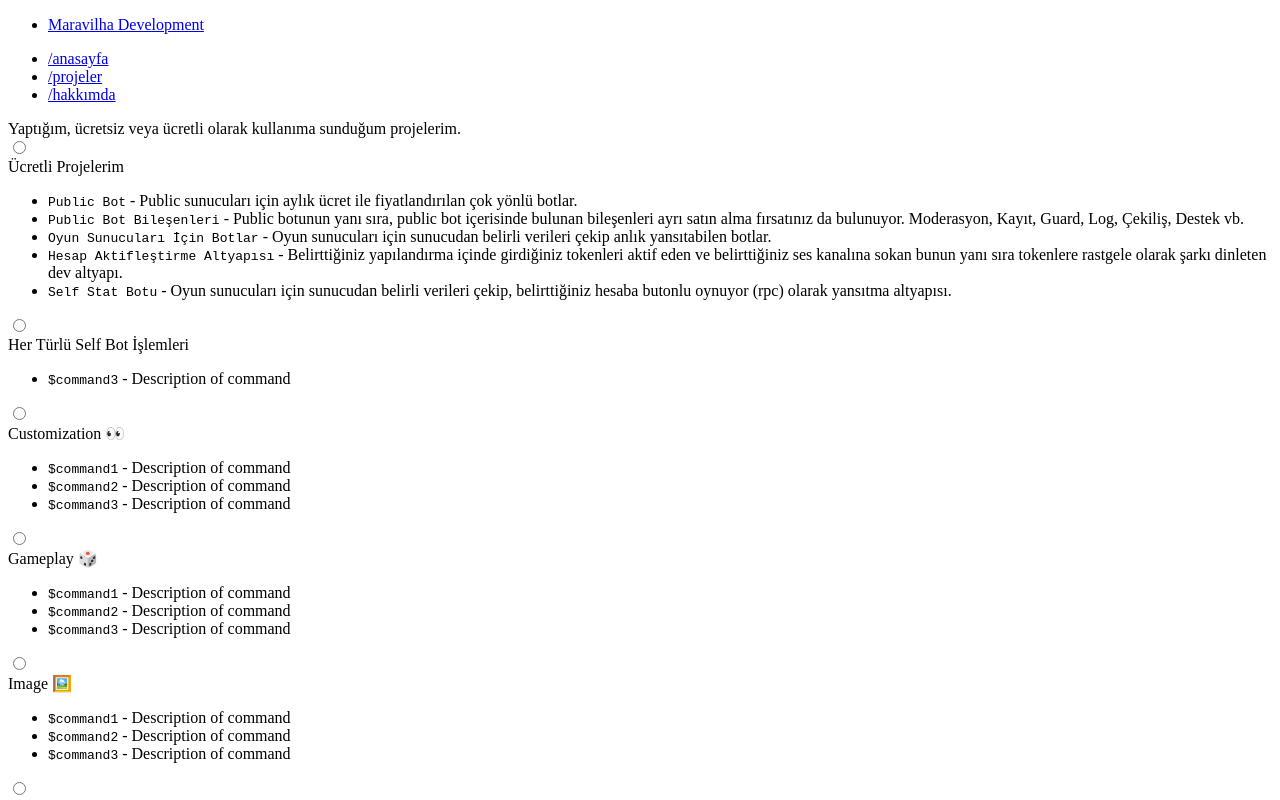
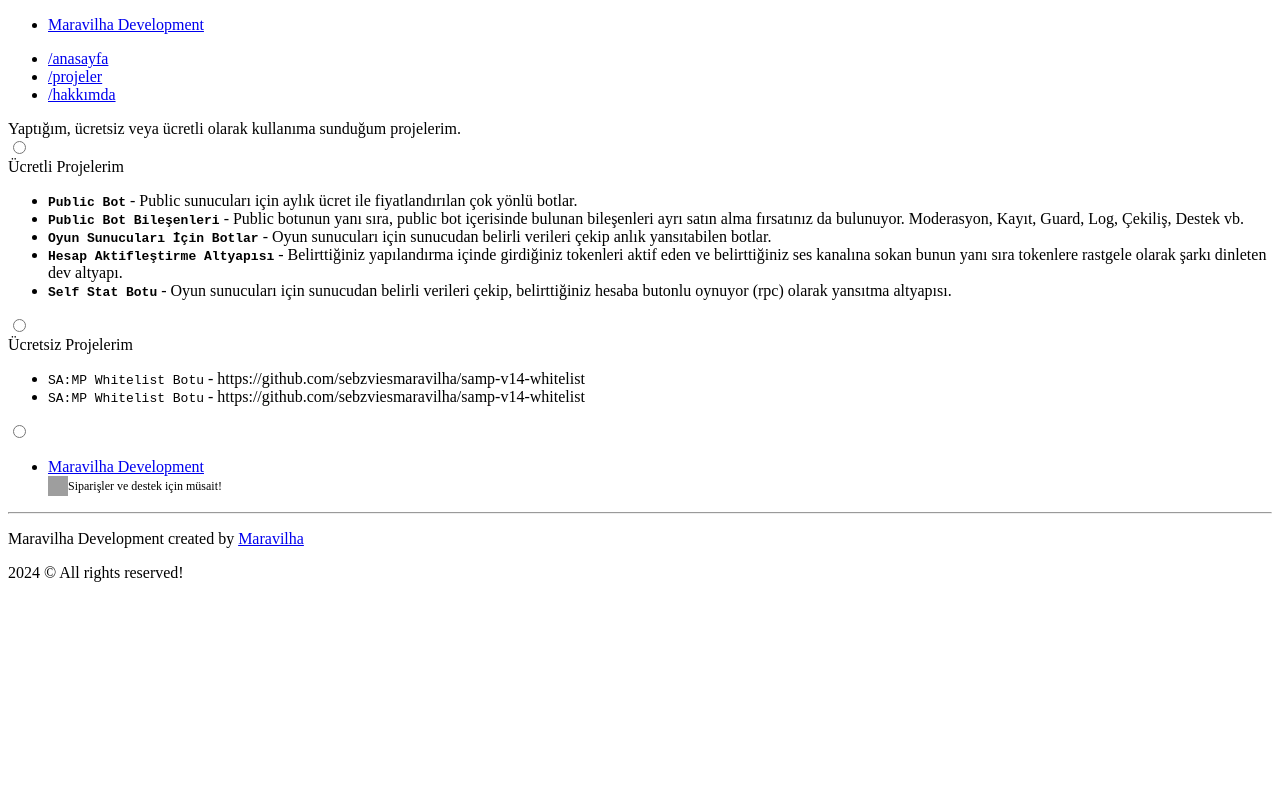
Before and after one commit to sebzviesmaravilha/maravilha-main, a Next.js app: page /projects in a window 1280 px wide. Shown: the top 800 px of the page. Built offline with nearby package versions, Linux system fonts and the light colour scheme; grey boxes are pictures that could not be loaded.

Commit message:
Update projects.js

```diff
--- a/src/pages/projects.js
+++ b/src/pages/projects.js
@@ -39,23 +39,23 @@
             <div className="box-content p-color">
               <ul>
                 <li>
-                  <kbd>Public Bot</kbd> -{" "}
+                  <strong><kbd>Public Bot</kbd></strong> -{" "}
                   <span className="p-color">Public sunucuları için aylık ücret ile fiyatlandırılan çok yönlü botlar.</span>
                 </li>
                 <li>
-                  <kbd>Public Bot Bileşenleri</kbd> -{" "}
+                  <strong><kbd>Public Bot Bileşenleri</kbd></strong> -{" "}
                   <span className="p-color">Public botunun yanı sıra, public bot içerisinde bulunan bileşenleri ayrı satın alma fırsatınız da bulunuyor. Moderasyon, Kayıt, Guard, Log, Çekiliş, Destek vb.</span>
                 </li>
                 <li>
-                  <kbd>Oyun Sunucuları İçin Botlar</kbd> -{" "}
+                  <strong><kbd>Oyun Sunucuları İçin Botlar</kbd></strong> -{" "}
                   <span className="p-color">Oyun sunucuları için sunucudan belirli verileri çekip anlık yansıtabilen botlar.</span>
                 </li>
                 <li>
-                  <kbd>Hesap Aktifleştirme Altyapısı</kbd> -{" "}
+                  <strong><kbd>Hesap Aktifleştirme Altyapısı</kbd></strong> -{" "}
                   <span className="p-color">Belirttiğiniz yapılandırma içinde girdiğiniz tokenleri aktif eden ve belirttiğiniz ses kanalına sokan bunun yanı sıra tokenlere rastgele olarak şarkı dinleten dev altyapı.</span>
                 </li>
                 <li>
-                  <kbd>Self Stat Botu</kbd> -{" "}
+                  <strong><kbd>Self Stat Botu</kbd></strong> -{" "}
                   <span className="p-color">Oyun sunucuları için sunucudan belirli verileri çekip, belirttiğiniz hesaba butonlu oynuyor (rpc) olarak yansıtma altyapısı.</span>
                 </li>
               </ul>
@@ -64,85 +64,18 @@
           <input type="radio" name="accordion" id="cb2" />
           <section className="box">
             <label className="box-title p-color" htmlFor="cb2">
-              Her Türlü Self Bot İşlemleri
+              Ücretsiz Projelerim
             </label>
             <label className="box-close" htmlFor="acc-close"></label>
             <div className="box-content p-color">
               <ul>
                 <li>
-                  <kbd>$command3</kbd> -{" "}
-                  <span className="p-color">Description of command</span>
-                </li>
-              </ul>
-            </div>
-          </section>
-          <input type="radio" name="accordion" id="cb3" />
-          <section className="box">
-            <label className="box-title p-color" htmlFor="cb3">
-              Customization 👀
-            </label>
-            <label className="box-close" htmlFor="acc-close"></label>
-            <div className="box-content p-color">
-              <ul>
-                <li>
-                  <kbd>$command1</kbd> -{" "}
-                  <span className="p-color">Description of command</span>
+                  <kbd>SA:MP Whitelist Botu</kbd> -{" "}
+                  <span className="p-color">https://github.com/sebzviesmaravilha/samp-v14-whitelist</span>
                 </li>
                 <li>
-                  <kbd>$command2</kbd> -{" "}
-                  <span className="p-color">Description of command</span>
-                </li>
-                <li>
-                  <kbd>$command3</kbd> -{" "}
-                  <span className="p-color">Description of command</span>
-                </li>
-              </ul>
-            </div>
-          </section>
-
-          <input type="radio" name="accordion" id="cb4" />
-          <section className="box">
-            <label className="box-title p-color" htmlFor="cb4">
-              Gameplay 🎲
-            </label>
-            <label className="box-close" htmlFor="acc-close"></label>
-            <div className="box-content p-color">
-              <ul>
-                <li>
-                  <kbd>$command1</kbd> -{" "}
-                  <span className="p-color">Description of command</span>
-                </li>
-                <li>
-                  <kbd>$command2</kbd> -{" "}
-                  <span className="p-color">Description of command</span>
-                </li>
-                <li>
-                  <kbd>$command3</kbd> -{" "}
-                  <span className="p-color">Description of command</span>
-                </li>
-              </ul>
-            </div>
-          </section>
-
-          <input type="radio" name="accordion" id="cb5" />
-          <section className="box">
-            <label className="box-title p-color" htmlFor="cb5">
-              Image 🖼️
-            </label>
-            <label className="box-close" htmlFor="acc-close"></label>
-            <div className="box-content p-color">
-              <ul>
-                <li>
-                  <kbd>$command1</kbd> -{" "}
-                  <span className="p-color">Description of command</span>
-                </li>
-                <li>
-                  <kbd>$command2</kbd> -{" "}
-                  <span className="p-color">Description of command</span>
-                </li>
-                <li>
-                  <kbd>$command3</kbd> -{" "}
-                  <span className="p-color">Description of command</span>
+                  <kbd>SA:MP Whitelist Botu</kbd> -{" "}
+                  <span className="p-color">https://github.com/sebzviesmaravilha/samp-v14-whitelist</span>
                 </li>
               </ul>
             </div>
```
